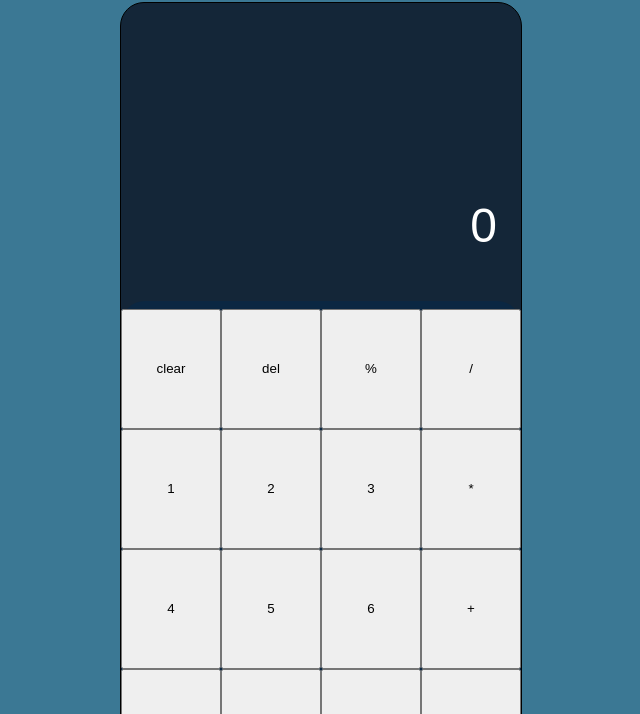
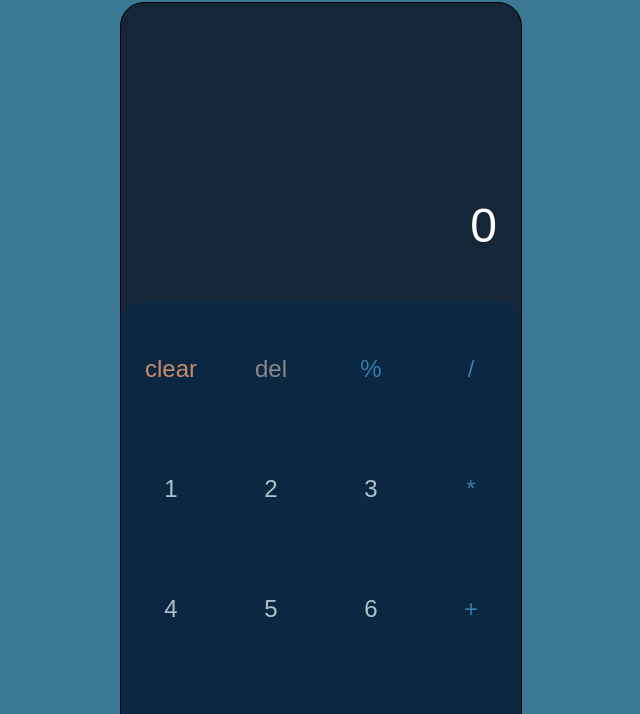
Before and after one commit to blthai/odin-calculator, a plain HTML site: page index.html in a window 1280 px wide. Shown: the part 86-800 px from the top of the page, without its empty margins (319-959 px from the left). Drawn offline with Linux system fonts and the light colour scheme.

Commit message:
add font and background color to buttons

```diff
--- a/style.css
+++ b/style.css
@@ -48,7 +48,7 @@ h1{
   height: 600px;
   display: flex;
   flex-wrap: wrap;
-  padding-bottom: 8px;
+  padding-bottom: 16px;
   background-color: #0b2742;
   padding-top: 8px;
 }
@@ -57,9 +57,32 @@ button{
   width: 100px;
   height: 120px;
   font-family: 'Montserrat', sans-serif;
-
+  background-color: #0b2742;
+  border: none;
+  font-size: 24px;
 }
 
 .zero{
   width: 200px;
 }
+
+.percentage,
+.operator{
+  color: #387ba7;
+}
+
+.digit{
+  color: #b1c1cc;
+}
+
+.equality{
+  background-color: #0abaf1;
+}
+
+.clear{
+  color: #c98c6a;
+}
+
+.delete{
+  color:rgb(139, 138, 138)
+}
```
